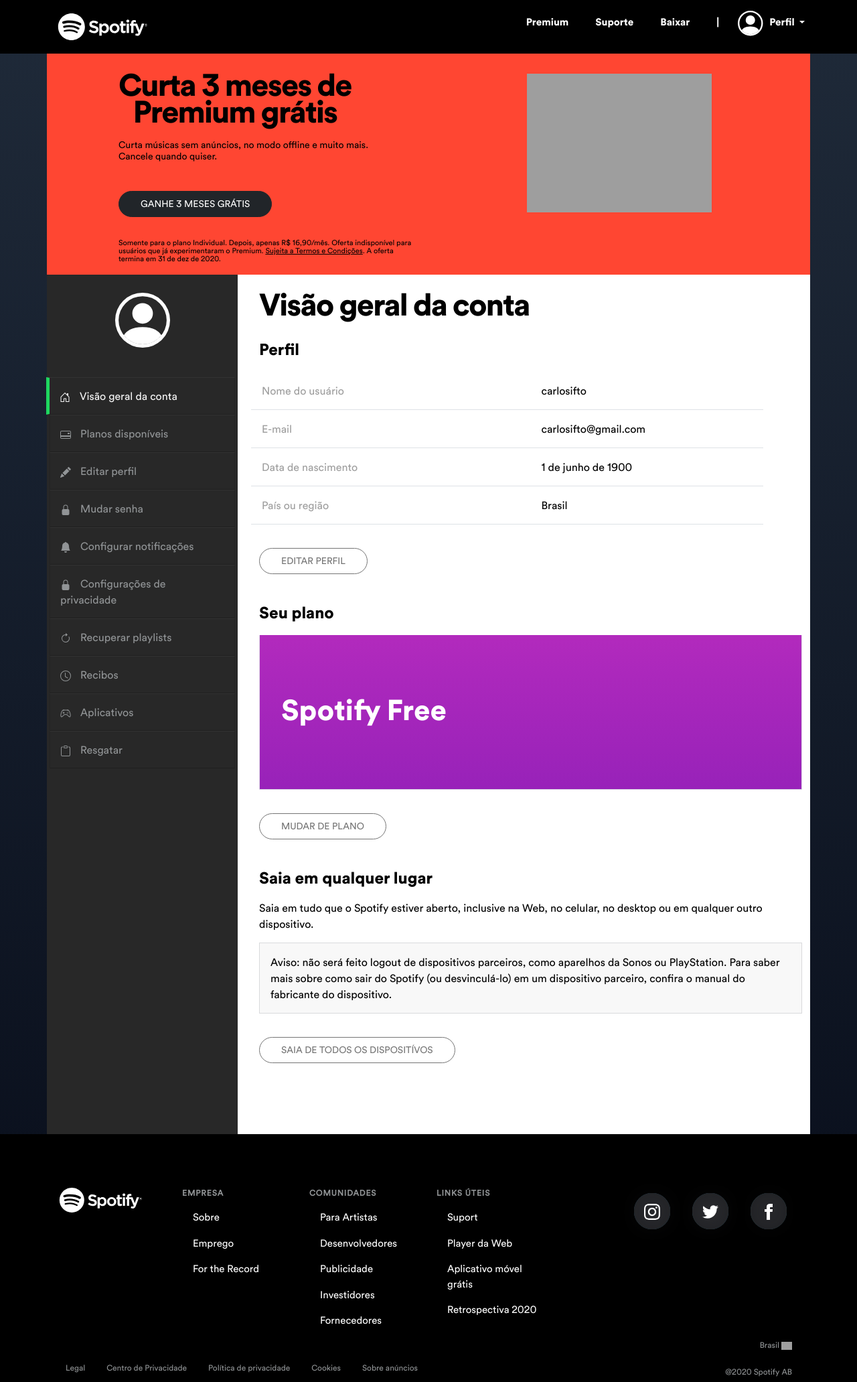
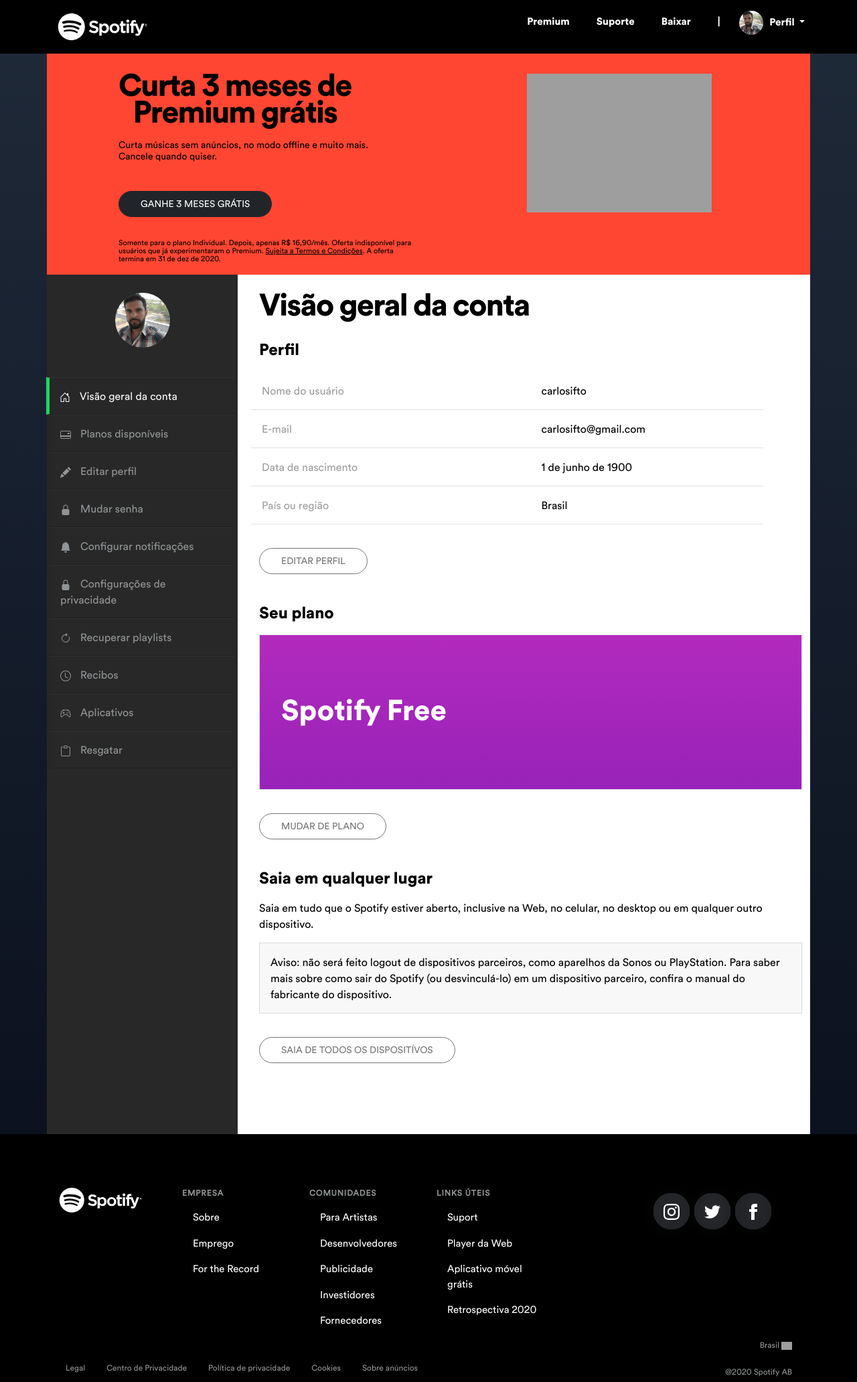
Before and after one commit to CarlosBrunoFreitasSardinha/MissaoLayoutSpotify, a plain HTML site: page index.html in a window 1280 px wide. Shown: the whole page at 67% size. Drawn offline with Linux system fonts and the light colour scheme; grey boxes are pictures that could not be loaded.

Commit message:
adicao_de_foto_de_perfil_e_correcao_no_alinhamento_de_redes_sociais

```diff
--- a/index.html
+++ b/index.html
@@ -41,11 +41,7 @@
                               <!--SVG Perfil-->
                                   <li class="nav-item navbar-spotify dropdown">
                                         <a class="nav-link nav-link-header dropdown-toggle" href="#" id="navbarDropdownMenuLink" role="button" data-toggle="dropdown" aria-expanded="false">
-                                              <svg width="2.5em" height="2.5em" viewBox="0 0 16 16" class="bi bi-person-circle" fill="currentColor" xmlns="http://www.w3.org/2000/svg">
-                                                    <path d="M13.468 12.37C12.758 11.226 11.195 10 8 10s-4.757 1.225-5.468 2.37A6.987 6.987 0 0 0 8 15a6.987 6.987 0 0 0 5.468-2.63z"/>
-                                                    <path fill-rule="evenodd" d="M8 9a3 3 0 1 0 0-6 3 3 0 0 0 0 6z"/>
-                                                    <path fill-rule="evenodd" d="M8 1a7 7 0 1 0 0 14A7 7 0 0 0 8 1zM0 8a8 8 0 1 1 16 0A8 8 0 0 1 0 8z"/>
-                                                  </svg>
+                                              <img class="rounded-circle imagem-perfil-1" src="assets/img/perfil.jpg"/>
                                         <span class="margin-left-6">Perfil</span>
                                         </a>
 
@@ -93,12 +89,9 @@
                         <!--Perfil Avatar-->
                         <div class="perfil-avatar ">
                               <a class="nav-link" href="#" role="avatar">
-                              <svg width="82" height="82" viewBox="0 0 16 16" class="bi bi-person-circle icone" fill="currentColor" xmlns="http://www.w3.org/2000/svg">
-                                    <path d="M13.468 12.37C12.758 11.226 11.195 10 8 10s-4.757 1.225-5.468 2.37A6.987 6.987 0 0 0 8 15a6.987 6.987 0 0 0 5.468-2.63z"/>
-                                    <path fill-rule="evenodd" d="M8 9a3 3 0 1 0 0-6 3 3 0 0 0 0 6z"/>
-                                    <path fill-rule="evenodd" d="M8 1a7 7 0 1 0 0 14A7 7 0 0 0 8 1zM0 8a8 8 0 1 1 16 0A8 8 0 0 1 0 8z"/>
-                                  </svg>
-                        </a></div>
+                                    <img class="rounded-circle imagem-perfil-2" src="assets/img/perfil.jpg"/>
+                              </a>
+                        </div>
                         <!--Lista de Itens do Menu Lateral-->
                         <ul class="list-group list-group-flush">
                           <li>
@@ -238,8 +231,8 @@
                         <h3 class="padding-top-10">Seu plano</h3>
                         <div class="border-bottom border-left border-right">
                               <div class="plano padding-left-32">
-                                    <div class="heght-37c"></div>
-                                    <div class="heght-37c">Spotify Free</div>
+                                    <div class="height-37-per"></div>
+                                    <div class="height-37-per">Spotify Free</div>
                               </div>
                         </div>
                         <div>
@@ -317,7 +310,7 @@
                         <div class="col-md-3 offset-md-1">
                         <nav class="navbar navbar-expand-md">
                               <div class="collapse navbar-collapse justify-content-center">
-                                    <ul class="navbar-nav width-full">
+                                    <ul class="navbar-nav width-70-per">
                                           <li class="nav-item-social">
                                                 <div class="div-icone">
                                                       <a href="" class="nav-link icone">
--- a/style.css
+++ b/style.css
@@ -288,6 +288,25 @@
       background-origin: content-box;
 }
 
+.imagem-perfil-1{
+      height: 36px;
+      width: 36px;
+}
+
+.imagem-perfil-2{
+      height: 82px;
+      width: 82px;
+      display: block;
+      margin-left: auto;
+      margin-right: auto;
+}
+
+.icone{
+      display: block;
+      margin-left: auto;
+      margin-right: auto;
+}
+
 .div-icone{
       display: -webkit-box;
       display: -webkit-flex;
@@ -300,12 +319,6 @@
       line-height: 35px;
 }
 
-.icone{
-      display: block;
-      margin-left: auto;
-      margin-right: auto;
-}
-
 .nav-item-social {
       flex: 1 1 auto;
       text-align: center;
@@ -313,7 +326,6 @@
       flex-grow: 1;
       text-align: center;
       display: inline;
-      margin-left: 10px;
       height: 40px;
       width: 40px;
       background-image: url('assets/img/fundo.png') no-repeat;
@@ -404,8 +416,8 @@
       font-weight: normal;
 }
 
-.width-full{
-      width: 100%;
+.width-70-per{
+      width: 70%;
 }
 
 .color-9e{
@@ -423,7 +435,7 @@
       margin-right: 10px;
 }
 
-.heght-37c{
+.height-37-per{
       height: 37%;
 }
 
```
Also changed, not shown: assets/img/perfil.jpg (added).
